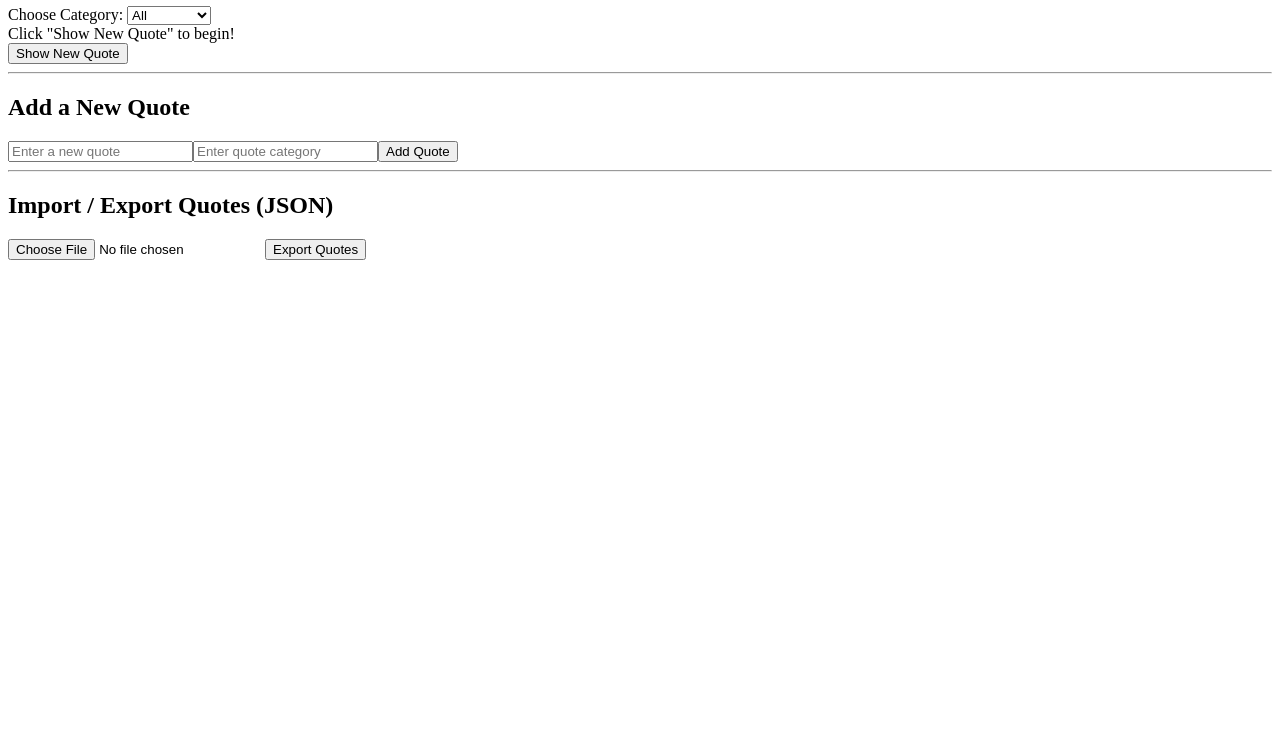
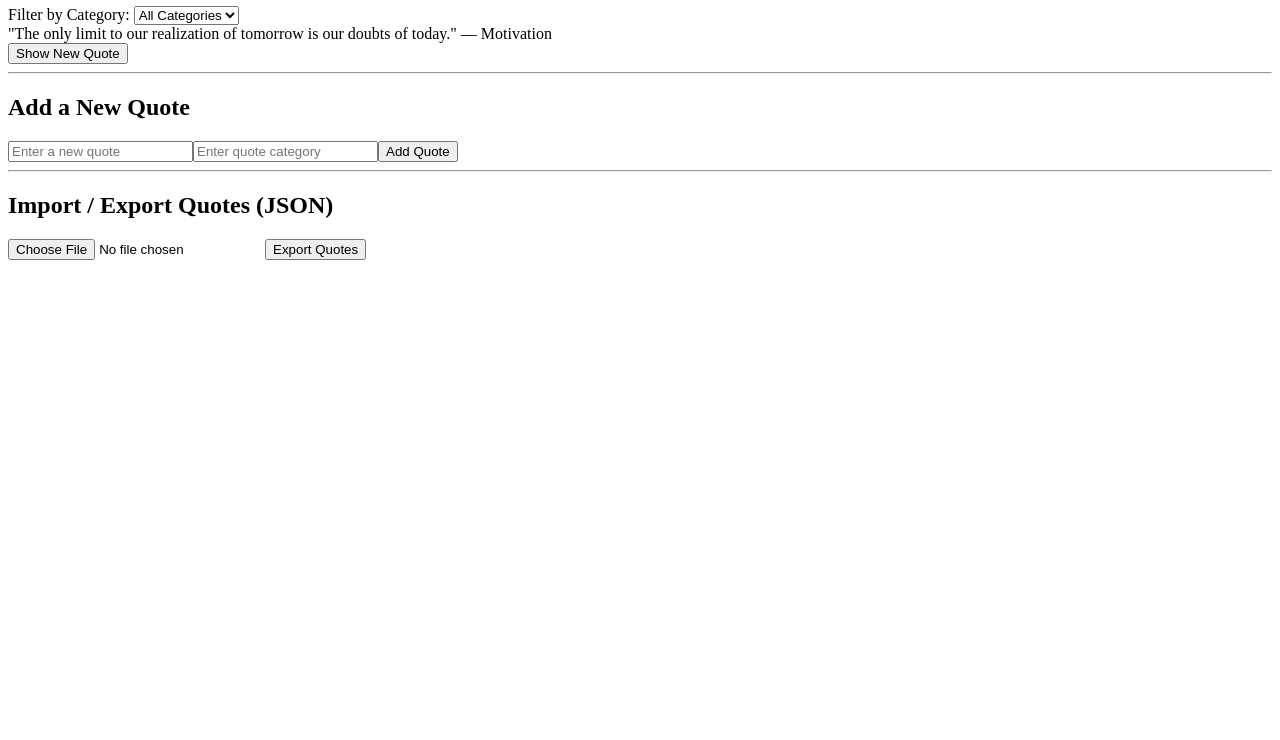
Before and after one commit to leonchepkwony/alx_fe_javascript, a plain HTML site: page dom-manipulation/index.html in a window 1280 px wide. Shown: the part 60-800 px from the top of the page. Drawn offline with Linux system fonts and the light colour scheme.

Commit message:
Creating a Dynamic Content Filtering System Using Web Storage and JSON

```diff
--- a/dom-manipulation/index.html
+++ b/dom-manipulation/index.html
@@ -1,21 +1,25 @@
 <body>
   <h1>Dynamic Quote Generator</h1>
 
-  <label for="categorySelect">Choose Category:</label>
-  <select id="categorySelect">
-    <option value="all">All</option>
+  <!-- Category Filter -->
+  <label for="categoryFilter">Filter by Category:</label>
+  <select id="categoryFilter" onchange="filterQuotes()">
+    <option value="all">All Categories</option>
   </select>
 
+  <!-- Show Quote Section -->
   <div id="quoteDisplay">Click "Show New Quote" to begin!</div>
   <button id="newQuote">Show New Quote</button>
 
   <hr>
 
+  <!-- Add Quote Form -->
   <h2>Add a New Quote</h2>
   <div id="addQuoteFormContainer"></div>
 
   <hr>
 
+  <!-- JSON Import/Export -->
   <h2>Import / Export Quotes (JSON)</h2>
   <input type="file" id="importFile" accept=".json" onchange="importFromJsonFile(event)" />
   <button onclick="exportToJson()">Export Quotes</button>
--- a/dom-manipulation/script.js
+++ b/dom-manipulation/script.js
@@ -3,9 +3,9 @@ let quotes = [];
 // DOM elements
 const quoteDisplay = document.getElementById('quoteDisplay');
 const newQuoteBtn = document.getElementById('newQuote');
-const categorySelect = document.getElementById('categorySelect');
+const categorySelect = document.getElementById('categoryFilter');
 
-// Load from localStorage on startup
+// Load from localStorage
 function loadQuotes() {
   const saved = localStorage.getItem('quotes');
   if (saved) {
@@ -24,21 +24,17 @@ function saveQuotes() {
   localStorage.setItem('quotes', JSON.stringify(quotes));
 }
 
-// Save last quote to sessionStorage
-function saveLastViewedQuote(quote) {
-  sessionStorage.setItem('lastViewedQuote', JSON.stringify(quote));
+// Save selected category filter
+function saveSelectedCategoryFilter(category) {
+  localStorage.setItem('selectedCategoryFilter', category);
 }
 
-// Restore last viewed quote from sessionStorage
-function loadLastViewedQuote() {
-  const last = sessionStorage.getItem('lastViewedQuote');
-  if (last) {
-    const q = JSON.parse(last);
-    quoteDisplay.textContent = `"${q.text}" — ${q.category}`;
-  }
+// Load last selected category filter
+function loadSelectedCategoryFilter() {
+  return localStorage.getItem('selectedCategoryFilter') || 'all';
 }
 
-// Create add quote form dynamically
+// Create add quote form
 function createAddQuoteForm() {
   const container = document.getElementById('addQuoteFormContainer');
 
@@ -74,40 +70,50 @@ function addQuote() {
   const newQ = { text, category };
   quotes.push(newQ);
   saveQuotes();
-  loadCategories();
+  populateCategories(); // update dropdown
+  filterQuotes(); // apply filter immediately
 
   document.getElementById('newQuoteText').value = '';
   document.getElementById('newQuoteCategory').value = '';
   alert("Quote added successfully!");
 }
 
-// Load categories
-function loadCategories() {
+// Populate filter dropdown
+function populateCategories() {
   const categories = [...new Set(quotes.map(q => q.category))];
-  categorySelect.innerHTML = '<option value="all">All</option>';
+
+  categorySelect.innerHTML = '<option value="all">All Categories</option>';
   categories.forEach(cat => {
     const option = document.createElement('option');
     option.value = cat;
     option.textContent = cat;
     categorySelect.appendChild(option);
   });
+
+  // Restore saved filter selection
+  const savedFilter = loadSelectedCategoryFilter();
+  categorySelect.value = savedFilter;
 }
 
-// Show random quote
-function showRandomQuote() {
-  const selected = categorySelect.value;
-  const filtered = selected === 'all'
+// Filter quotes
+function filterQuotes() {
+  const selectedCategory = categorySelect.value;
+  saveSelectedCategoryFilter(selectedCategory);
+
+  const filtered = selectedCategory === 'all'
     ? quotes
-    : quotes.filter(q => q.category.toLowerCase() === selected.toLowerCase());
+    : quotes.filter(q => q.category.toLowerCase() === selectedCategory.toLowerCase());
 
   if (filtered.length === 0) {
-    quoteDisplay.textContent = "No quotes in this category.";
+    quoteDisplay.textContent = "No quotes available in this category.";
     return;
   }
 
   const randomQuote = filtered[Math.floor(Math.random() * filtered.length)];
   quoteDisplay.textContent = `"${randomQuote.text}" — ${randomQuote.category}`;
-  saveLastViewedQuote(randomQuote);
+
+  // Optionally store last viewed quote (session)
+  sessionStorage.setItem('lastViewedQuote', JSON.stringify(randomQuote));
 }
 
 // Export to JSON
@@ -131,7 +137,8 @@ function importFromJsonFile(event) {
       if (!Array.isArray(importedQuotes)) throw new Error("Invalid format");
       quotes.push(...importedQuotes);
       saveQuotes();
-      loadCategories();
+      populateCategories();
+      filterQuotes();
       alert('Quotes imported successfully!');
     } catch (err) {
       alert("Invalid JSON file.");
@@ -142,7 +149,7 @@ function importFromJsonFile(event) {
 
 // Init
 loadQuotes();
-loadCategories();
 createAddQuoteForm();
-loadLastViewedQuote();
-newQuoteBtn.addEventListener('click', showRandomQuote);
+populateCategories();
+filterQuotes(); // filter based on stored category
+newQuoteBtn.addEventListener('click', filterQuotes);
```
